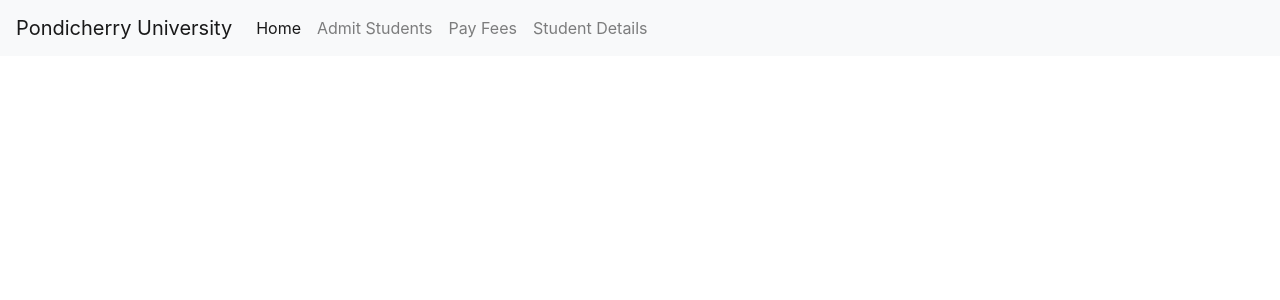
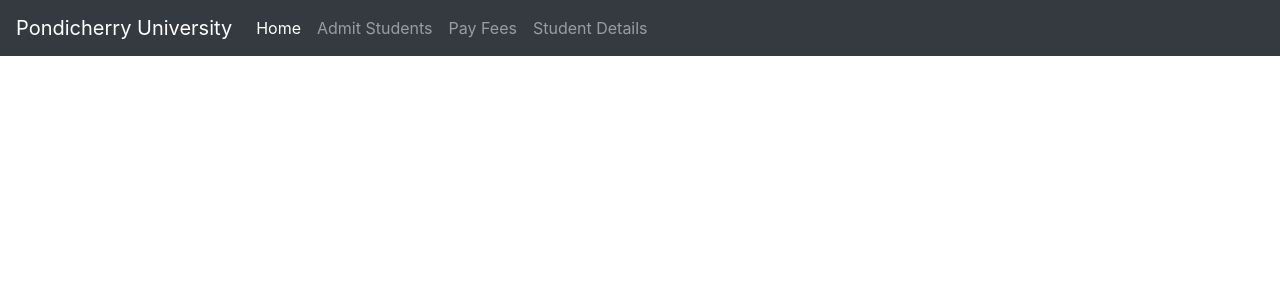
Before and after one commit to Chandirasegaran/clg-admission, a PHP site: page / in a window 1280 px wide. Shown: the top 300 px of the page. Run offline with PHP 8.4, Linux system fonts and the light colour scheme; some libraries are stand-ins or nearby versions.

Commit message:
nav-bar dark

```diff
--- a/admit.php
+++ b/admit.php
@@ -20,7 +20,7 @@
 </head>
 
 <body>
-    <nav class="navbar navbar-expand-lg navbar-light bg-light">
+    <nav class="navbar navbar-expand-lg navbar-dark bg-dark">
         <a class="navbar-brand" href="#">Pondicherry University</a>
         <button class="navbar-toggler" type="button" data-toggle="collapse" data-target="#navbarNavAltMarkup" aria-controls="navbarNavAltMarkup" aria-expanded="false" aria-label="Toggle navigation">
           <span class="navbar-toggler-icon"></span>
--- a/feepayment.php
+++ b/feepayment.php
@@ -20,7 +20,7 @@
 </head>
 
 <body>
-    <nav class="navbar navbar-expand-lg navbar-light bg-light">
+<nav class="navbar navbar-expand-lg navbar-dark bg-dark">
         <a class="navbar-brand" href="#">Pondicherry University</a>
         <button class="navbar-toggler" type="button" data-toggle="collapse" data-target="#navbarNavAltMarkup" aria-controls="navbarNavAltMarkup" aria-expanded="false" aria-label="Toggle navigation">
           <span class="navbar-toggler-icon"></span>
--- a/index.php
+++ b/index.php
@@ -20,7 +20,7 @@
 </head>
 
 <body>
-    <nav class="navbar navbar-expand-lg navbar-light bg-light">
+<nav class="navbar navbar-expand-lg navbar-dark bg-dark">
         <a class="navbar-brand" href="#">Pondicherry University</a>
         <button class="navbar-toggler" type="button" data-toggle="collapse" data-target="#navbarNavAltMarkup" aria-controls="navbarNavAltMarkup" aria-expanded="false" aria-label="Toggle navigation">
           <span class="navbar-toggler-icon"></span>
--- a/studentdetails.php
+++ b/studentdetails.php
@@ -20,7 +20,7 @@
 </head>
 
 <body>
-    <nav class="navbar navbar-expand-lg navbar-light bg-light">
+<nav class="navbar navbar-expand-lg navbar-dark bg-dark">
         <a class="navbar-brand" href="#">Pondicherry University</a>
         <button class="navbar-toggler" type="button" data-toggle="collapse" data-target="#navbarNavAltMarkup" aria-controls="navbarNavAltMarkup" aria-expanded="false" aria-label="Toggle navigation">
           <span class="navbar-toggler-icon"></span>
```
